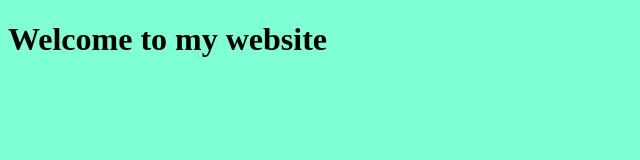
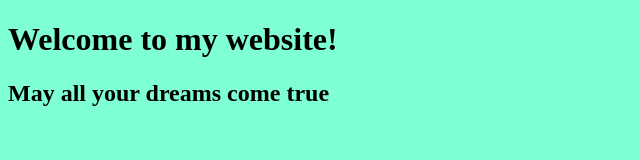
Before and after one commit to anjaliroland/second-day, a plain HTML site: page index.html in a window 1280 px wide. Shown: the whole page, without its empty margins (0-640 px from the left). Drawn offline with Linux system fonts and the light colour scheme.

Commit message:
added a subhead

```diff
--- a/index.html
+++ b/index.html
@@ -4,6 +4,7 @@
     <link rel="stylesheet" href="style.css">
 </head>
 <body>
-    <h1>Welcome to my website</h1>
+    <h1>Welcome to my website!</h1>
+    <h2>May all your dreams come true</h2>
 </body>
 </html>
```
